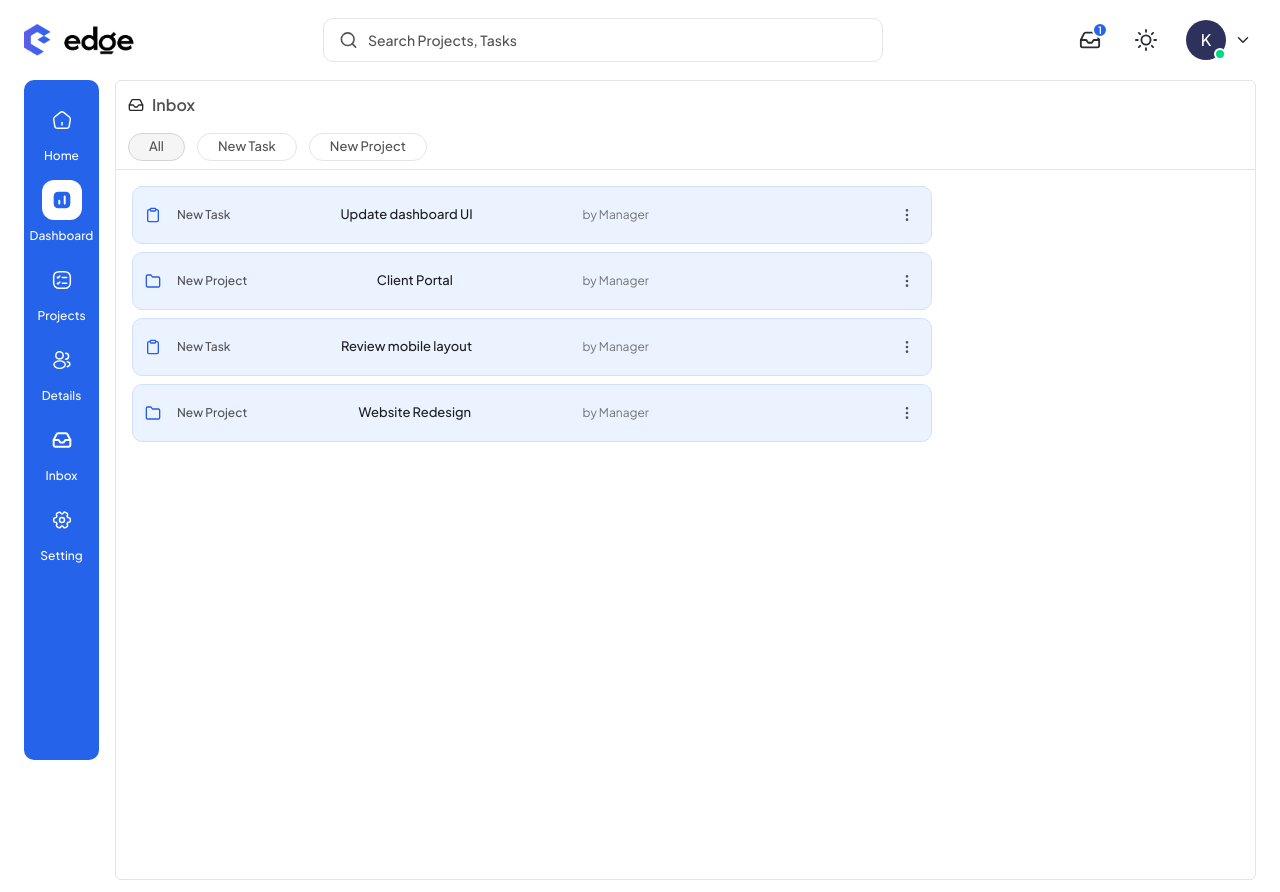
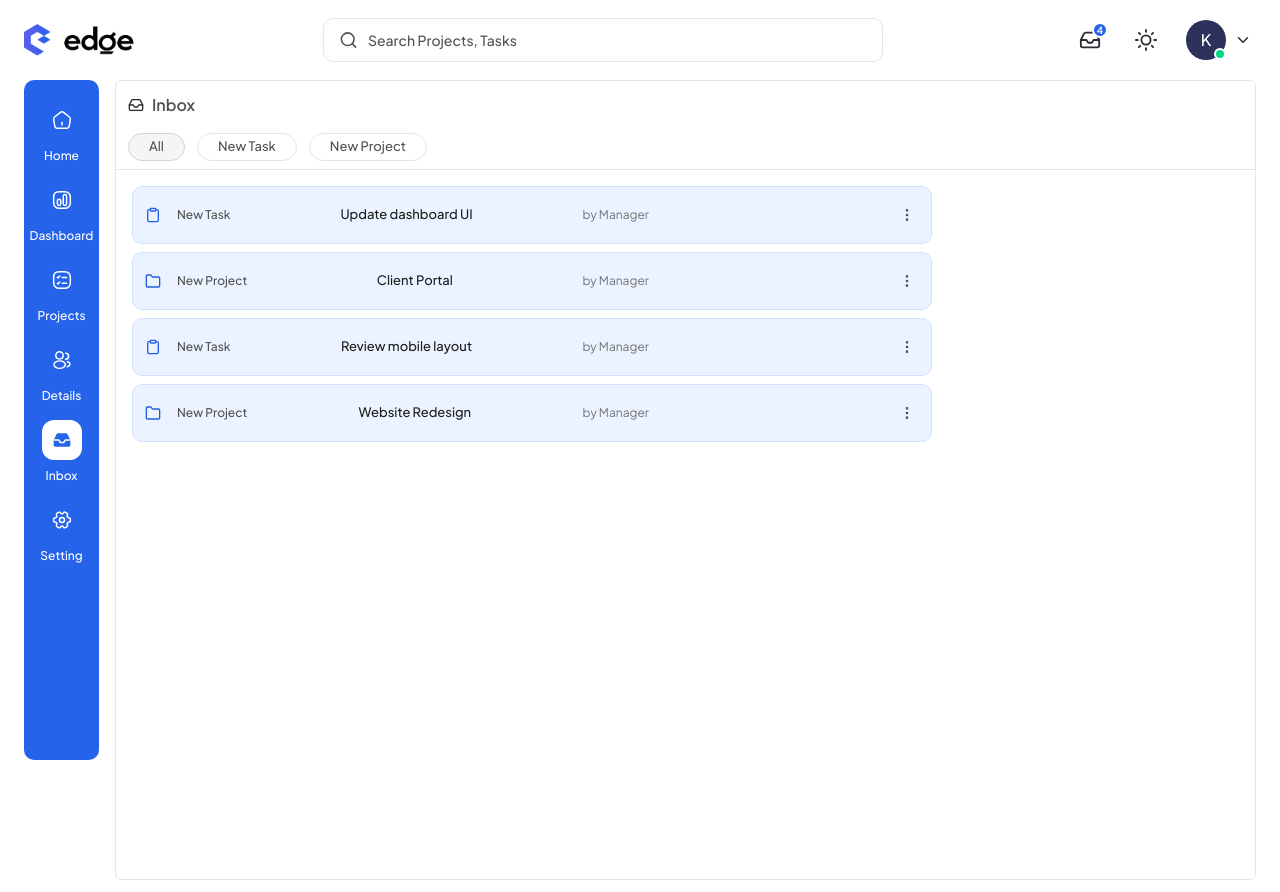
Before and after one commit to Codejourney01/Edge, a React (Vite) app in the folder frontend/: page /managerdashboard/inbox in a window 1280 px wide. Built offline with nearby package versions, Linux system fonts and the light colour scheme.

Commit message:
inbox page

```diff
--- a/frontend/src/components/layout/Dashboardlayout.jsx
+++ b/frontend/src/components/layout/Dashboardlayout.jsx
@@ -4,25 +4,46 @@ import { FiX } from 'react-icons/fi';
 
 import Nav from '@/components/layout/Nav';
 import Sidebar from '@/components/layout/Sidebar';
+import { inboxMessages } from '@/modules/manager/pages/Inbox';
 
 const managerDashboardPath = '/managerdashboard';
 const managerProjectsPath = '/managerdashboard/projects';
+const managerInboxPath = '/managerdashboard/inbox';
 const employeeDashboardPath = '/employeedashboard';
 
 export default function DashboardLayout() {
     const navigate = useNavigate();
     const isProjectsPage = Boolean(useMatch(managerProjectsPath));
-    const isEmployeeDashboard = Boolean(useMatch(employeeDashboardPath));
+    const isInboxPage = Boolean(useMatch(managerInboxPath));
+    const isEmployeeDashboard = Boolean(useMatch(`${employeeDashboardPath}/*`));
+    const showInbox = !isEmployeeDashboard;
 
     const [sidebarOpen, setSidebarOpen] = useState(false);
     const [selectedItem, setSelectedItem] = useState('dashboard');
     const [navHeight, setNavHeight] = useState(0);
+    const [readMessageIds, setReadMessageIds] = useState(() => new Set());
 
-    const activeItem = isProjectsPage ? 'projects' : selectedItem;
+    const unreadCount = inboxMessages.filter(
+        ({ id }) => !readMessageIds.has(id)
+    ).length;
+
+    const activeItem = isInboxPage
+        ? 'inbox'
+        : isProjectsPage
+          ? 'projects'
+          : selectedItem;
 
     const navRef = useRef(null);
     const dialogRef = useRef(null);
     const menuTriggerRef = useRef(null);
+
+    function markAsRead(id) {
+        setReadMessageIds((previousIds) => {
+            if (previousIds.has(id)) return previousIds;
+
+            return new Set([...previousIds, id]);
+        });
+    }
 
     function openSidebar(event) {
         menuTriggerRef.current = event.currentTarget;
@@ -45,6 +66,14 @@ export default function DashboardLayout() {
         if (id === 'projects' && !isEmployeeDashboard) {
             setSelectedItem('dashboard');
             navigate(managerProjectsPath);
+            return;
+        }
+
+        if (id === 'inbox') {
+            if (showInbox) {
+                setSelectedItem('dashboard');
+                navigate(managerInboxPath);
+            }
             return;
         }
 
@@ -111,24 +140,31 @@ export default function DashboardLayout() {
             style={{ '--edge-nav-height': `${navHeight}px` }}
         >
             <div ref={navRef} className="sticky top-0 z-30 shrink-0 bg-white">
-                <Nav sidebarOpen={sidebarOpen} onMenuClick={openSidebar} />
+                <Nav
+                    sidebarOpen={sidebarOpen}
+                    onMenuClick={openSidebar}
+                    onInboxClick={showInbox ? () => selectItem('inbox') : undefined}
+                    inboxCount={unreadCount}
+                />
             </div>
 
             <div className="flex flex-1 items-start gap-3 px-3 pb-3 md:gap-4 md:px-5 xl:px-6 2xl:px-8">
-                {/* Desktop sidebar */}
                 <aside
                     aria-label="Dashboard navigation"
                     className="sticky top-[var(--edge-nav-height)] hidden h-[85vh] max-h-[calc(100dvh_-_var(--edge-nav-height))] w-18.75 shrink-0 overflow-y-auto md:block 2xl:h-[90vh]"
                 >
-                    <Sidebar activeItem={activeItem} onSelect={selectItem} />
+                    <Sidebar
+                        activeItem={activeItem}
+                        onSelect={selectItem}
+                        showInbox={showInbox}
+                    />
                 </aside>
 
                 <main className="min-w-0 flex-1">
-                    <Outlet />
+                    <Outlet context={{ readMessageIds, markAsRead }} />
                 </main>
             </div>
 
-            {/* Mobile sidebar */}
             <dialog
                 ref={dialogRef}
                 id="mobile-sidebar"
@@ -165,7 +201,11 @@ export default function DashboardLayout() {
                     </div>
 
                     <div className="min-h-0 flex-1">
-                        <Sidebar activeItem={activeItem} onSelect={selectItem} />
+                        <Sidebar
+                            activeItem={activeItem}
+                            onSelect={selectItem}
+                            showInbox={showInbox}
+                        />
                     </div>
                 </div>
             </dialog>
--- a/frontend/src/components/layout/Nav.jsx
+++ b/frontend/src/components/layout/Nav.jsx
@@ -1,20 +1,21 @@
-import logo from "../../assets/icons/edgelogo.png";
+import logo from '../../assets/icons/edgelogo.png';
 import {
     FiMenu,
     FiInbox,
     FiSun,
     FiChevronDown,
     FiSearch,
-} from "react-icons/fi";
+} from 'react-icons/fi';
 
 export default function Nav({
     onMenuClick,
+    onInboxClick,
     sidebarOpen = false,
+    inboxCount = 0,
 }) {
     return (
         <header className="w-full bg-white">
             <div className="flex flex-wrap items-center justify-between gap-x-4 gap-y-3 px-3 py-3 md:flex-nowrap md:px-5 md:py-4 xl:px-6 2xl:gap-x-8 2xl:px-8 2xl:py-5">
-        {/* Mobile hamburger and logo */}
                 <div className="flex shrink-0 items-center gap-3 md:gap-0">
                     <button
                         type="button"
@@ -35,7 +36,6 @@ export default function Nav({
                     />
                 </div>
 
-        {/* Search: full-width second row on mobile */}
                 <form
                     role="search"
                     onSubmit={(event) => event.preventDefault()}
@@ -56,22 +56,26 @@ export default function Nav({
                     />
                 </form>
 
-        {/* Inbox, theme and profile */}
                 <div className="flex shrink-0 items-center gap-1 md:gap-3 xl:gap-4 2xl:gap-6">
+                    {onInboxClick && (
                         <button
                             type="button"
-            aria-label="Inbox, 1 unread message"
+                            onClick={onInboxClick}
+                            aria-label={`Inbox, ${inboxCount} unread ${inboxCount === 1 ? 'message' : 'messages'}`}
                             className="relative flex size-10 cursor-pointer items-center justify-center rounded-lg text-[#292D32] hover:bg-gray-100 focus-visible:outline-2 focus-visible:outline-blue-600"
                         >
-            <FiInbox size={22} strokeWidth={2} />
+                            <FiInbox size={22} strokeWidth={2} aria-hidden="true" />
 
+                            {inboxCount > 0 && (
                                 <span
                                     aria-hidden="true"
                                     className="absolute top-0.5 right-0.5 flex min-w-4 items-center justify-center rounded-full border-2 border-white bg-[#2563EB] px-0.5 text-[10px] leading-3 font-semibold text-white"
                                 >
-              1
+                                    {inboxCount}
                                 </span>
+                            )}
                         </button>
+                    )}
 
                     <button
                         type="button"
--- a/frontend/src/components/layout/Sidebar.jsx
+++ b/frontend/src/components/layout/Sidebar.jsx
@@ -1,46 +1,43 @@
-
-
 const homePath =
-  "M8.39172 2.35004L2.61672 6.97504C1.96672 7.4917 1.55006 8.58337 1.69172 9.40004L2.80006 16.0334C3.00006 17.2167 4.13339 18.175 5.33339 18.175H14.6667C15.8584 18.175 17.0001 17.2084 17.2001 16.0334L18.3084 9.40004C18.4417 8.58337 18.0251 7.4917 17.3834 6.97504L11.6084 2.35837C10.7167 1.6417 9.27506 1.6417 8.39172 2.35004Z";
+    'M8.39172 2.35004L2.61672 6.97504C1.96672 7.4917 1.55006 8.58337 1.69172 9.40004L2.80006 16.0334C3.00006 17.2167 4.13339 18.175 5.33339 18.175H14.6667C15.8584 18.175 17.0001 17.2084 17.2001 16.0334L18.3084 9.40004C18.4417 8.58337 18.0251 7.4917 17.3834 6.97504L11.6084 2.35837C10.7167 1.6417 9.27506 1.6417 8.39172 2.35004Z';
 
 const squarePath =
-  "M7.50033 18.3334H12.5003C16.667 18.3334 18.3337 16.6667 18.3337 12.5001V7.50008C18.3337 3.33341 16.667 1.66675 12.5003 1.66675H7.50033C3.33366 1.66675 1.66699 3.33341 1.66699 7.50008V12.5001C1.66699 16.6667 3.33366 18.3334 7.50033 18.3334Z";
+    'M7.50033 18.3334H12.5003C16.667 18.3334 18.3337 16.6667 18.3337 12.5001V7.50008C18.3337 3.33341 16.667 1.66675 12.5003 1.66675H7.50033C3.33366 1.66675 1.66699 3.33341 1.66699 7.50008V12.5001C1.66699 16.6667 3.33366 18.3334 7.50033 18.3334Z';
 
 const inboxPath =
-  "M4.54199 4.25825L1.66699 9.99992V14.9999C1.66699 15.4419 1.84259 15.8659 2.15515 16.1784C2.46771 16.491 2.89163 16.6666 3.33366 16.6666H16.667C17.109 16.6666 17.5329 16.491 17.8455 16.1784C18.1581 15.8659 18.3337 15.4419 18.3337 14.9999V9.99992L15.4587 4.25825C15.3207 3.98057 15.108 3.74689 14.8445 3.58348C14.5809 3.42008 14.2771 3.33342 13.967 3.33325H6.03366C5.72359 3.33342 5.41971 3.42008 5.1562 3.58348C4.89268 3.74689 4.67997 3.98057 4.54199 4.25825Z";
+    'M4.54199 4.25825L1.66699 9.99992V14.9999C1.66699 15.4419 1.84259 15.8659 2.15515 16.1784C2.46771 16.491 2.89163 16.6666 3.33366 16.6666H16.667C17.109 16.6666 17.5329 16.491 17.8455 16.1784C18.1581 15.8659 18.3337 15.4419 18.3337 14.9999V9.99992L15.4587 4.25825C15.3207 3.98057 15.108 3.74689 14.8445 3.58348C14.5809 3.42008 14.2771 3.33342 13.967 3.33325H6.03366C5.72359 3.33342 5.41971 3.42008 5.1562 3.58348C4.89268 3.74689 4.67997 3.98057 4.54199 4.25825Z';
 
 const gearPath =
-  "M1.66699 10.7334V9.26669C1.66699 8.40003 2.37533 7.68336 3.25033 7.68336C4.75866 7.68336 5.37533 6.6167 4.61699 5.30836C4.18366 4.55836 4.44199 3.58336 5.20033 3.15003L6.64199 2.32503C7.30033 1.93336 8.15033 2.1667 8.54199 2.82503L8.63366 2.98336C9.38366 4.2917 10.617 4.2917 11.3753 2.98336L11.467 2.82503C11.8587 2.1667 12.7087 1.93336 13.367 2.32503L14.8087 3.15003C15.567 3.58336 15.8253 4.55836 15.392 5.30836C14.6337 6.6167 15.2503 7.68336 16.7587 7.68336C17.6253 7.68336 18.342 8.39169 18.342 9.26669V10.7334C18.342 11.6 17.6337 12.3167 16.7587 12.3167C15.2503 12.3167 14.6337 13.3834 15.392 14.6917C15.8253 15.45 15.567 16.4167 14.8087 16.85L13.367 17.675C12.7087 18.0667 11.8587 17.8334 11.467 17.175L11.3753 17.0167C10.6253 15.7084 9.39199 15.7084 8.63366 17.0167L8.54199 17.175C8.15033 17.8334 7.30033 18.0667 6.64199 17.675L5.20033 16.85C4.44199 16.4167 4.18366 15.4417 4.61699 14.6917C5.37533 13.3834 4.75866 12.3167 3.25033 12.3167C2.37533 12.3167 1.66699 11.6 1.66699 10.7334Z";
+    'M1.66699 10.7334V9.26669C1.66699 8.40003 2.37533 7.68336 3.25033 7.68336C4.75866 7.68336 5.37533 6.6167 4.61699 5.30836C4.18366 4.55836 4.44199 3.58336 5.20033 3.15003L6.64199 2.32503C7.30033 1.93336 8.15033 2.1667 8.54199 2.82503L8.63366 2.98336C9.38366 4.2917 10.617 4.2917 11.3753 2.98336L11.467 2.82503C11.8587 2.1667 12.7087 1.93336 13.367 2.32503L14.8087 3.15003C15.567 3.58336 15.8253 4.55836 15.392 5.30836C14.6337 6.6167 15.2503 7.68336 16.7587 7.68336C17.6253 7.68336 18.342 8.39169 18.342 9.26669V10.7334C18.342 11.6 17.6337 12.3167 16.7587 12.3167C15.2503 12.3167 14.6337 13.3834 15.392 14.6917C15.8253 15.45 15.567 16.4167 14.8087 16.85L13.367 17.675C12.7087 18.0667 11.8587 17.8334 11.467 17.175L11.3753 17.0167C10.6253 15.7084 9.39199 15.7084 8.63366 17.0167L8.54199 17.175C8.15033 17.8334 7.30033 18.0667 6.64199 17.675L5.20033 16.85C4.44199 16.4167 4.18366 15.4417 4.61699 14.6917C5.37533 13.3834 4.75866 12.3167 3.25033 12.3167C2.37533 12.3167 1.66699 11.6 1.66699 10.7334Z';
 
 const profilePaths = [
-  "M7.63314 9.05841C7.5498 9.05008 7.4498 9.05008 7.35814 9.05841C5.3748 8.99175 3.7998 7.36675 3.7998 5.36675C3.7998 3.32508 5.4498 1.66675 7.4998 1.66675C9.54147 1.66675 11.1998 3.32508 11.1998 5.36675C11.1915 7.36675 9.61647 8.99175 7.63314 9.05841Z",
-  "M13.6747 3.33325C15.2914 3.33325 16.5914 4.64159 16.5914 6.24992C16.5914 7.82492 15.3414 9.10825 13.7831 9.16659C13.7164 9.15825 13.6414 9.15825 13.5664 9.16659",
-  "M3.4666 12.1333C1.44993 13.4833 1.44993 15.6833 3.4666 17.0249C5.75827 18.5583 9.5166 18.5583 11.8083 17.0249C13.8249 15.6749 13.8249 13.4749 11.8083 12.1333C9.52494 10.6083 5.7666 10.6083 3.4666 12.1333Z",
-  "M15.2832 16.6667C15.8832 16.5417 16.4499 16.3001 16.9165 15.9417C18.2165 14.9667 18.2165 13.3584 16.9165 12.3834C16.4582 12.0334 15.8999 11.8001 15.3082 11.6667",
+    'M7.63314 9.05841C7.5498 9.05008 7.4498 9.05008 7.35814 9.05841C5.3748 8.99175 3.7998 7.36675 3.7998 5.36675C3.7998 3.32508 5.4498 1.66675 7.4998 1.66675C9.54147 1.66675 11.1998 3.32508 11.1998 5.36675C11.1915 7.36675 9.61647 8.99175 7.63314 9.05841Z',
+    'M13.6747 3.33325C15.2914 3.33325 16.5914 4.64159 16.5914 6.24992C16.5914 7.82492 15.3414 9.10825 13.7831 9.16659C13.7164 9.15825 13.6414 9.15825 13.5664 9.16659',
+    'M3.4666 12.1333C1.44993 13.4833 1.44993 15.6833 3.4666 17.0249C5.75827 18.5583 9.5166 18.5583 11.8083 17.0249C13.8249 15.6749 13.8249 13.4749 11.8083 12.1333C9.52494 10.6083 5.7666 10.6083 3.4666 12.1333Z',
+    'M15.2832 16.6667C15.8832 16.5417 16.4499 16.3001 16.9165 15.9417C18.2165 14.9667 18.2165 13.3584 16.9165 12.3834C16.4582 12.0334 15.8999 11.8001 15.3082 11.6667',
 ];
 
 const projectLines = [
-  "M10.3086 7.3999H14.6836",
-  "M5.31641 7.3999L5.94141 8.0249L7.81641 6.1499",
-  "M10.3086 13.2334H14.6836",
-  "M5.31641 13.2334L5.94141 13.8584L7.81641 11.9834",
+    'M10.3086 7.3999H14.6836',
+    'M5.31641 7.3999L5.94141 8.0249L7.81641 6.1499',
+    'M10.3086 13.2334H14.6836',
+    'M5.31641 13.2334L5.94141 13.8584L7.81641 11.9834',
 ];
 
 const menuItems = [
-  { id: "home", label: "Home" },
-  { id: "dashboard", label: "Dashboard" },
-  { id: "projects", label: "Projects" },
-  { id: "details", label: "Details" },
-  { id: "inbox", label: "Inbox" },
-  { id: "setting", label: "Setting" },
+    { id: 'home', label: 'Home' },
+    { id: 'dashboard', label: 'Dashboard' },
+    { id: 'projects', label: 'Projects' },
+    { id: 'details', label: 'Details' },
+    { id: 'inbox', label: 'Inbox' },
+    { id: 'setting', label: 'Setting' },
 ];
 
-// Shared helper inside this same file.
 function SidebarIcon({ name, active }) {
     let content;
 
     switch (name) {
-    case "home":
+        case 'home':
             content = active ? (
                 <path
                     fill="currentColor"
@@ -56,7 +53,7 @@ function SidebarIcon({ name, active }) {
             );
             break;
 
-    case "dashboard":
+        case 'dashboard':
             content = active ? (
                 <g transform="scale(0.833333)">
                     <path
@@ -74,47 +71,41 @@ function SidebarIcon({ name, active }) {
             );
             break;
 
-    case "projects":
+        case 'projects':
             content = (
                 <>
                     <path
                         d={squarePath}
-            fill={active ? "currentColor" : "none"}
-            stroke={active ? "none" : "currentColor"}
+                        fill={active ? 'currentColor' : 'none'}
+                        stroke={active ? 'none' : 'currentColor'}
                     />
 
-          <g stroke={active ? "white" : "currentColor"}>
-            {projectLines.map((path, index) => (
-              <path key={index} d={path} />
+                    <g stroke={active ? 'white' : 'currentColor'}>
+                        {projectLines.map((path) => (
+                            <path key={path} d={path} />
                         ))}
                     </g>
                 </>
             );
             break;
 
-    case "details":
+        case 'details':
             content = active ? (
-        <>
                 <g fill="currentColor" stroke="none">
                     <path d={profilePaths[0]} />
                     <path d={profilePaths[2]} />
-
-            {/* Filled second person */}
                     <path d="M13.4 3.333C15.2 3.333 16.592 4.642 16.592 6.25C16.592 7.825 15.342 9.108 13.783 9.167H13.4C14.15 7.4 14.15 5.1 13.4 3.333Z" />
                     <path d="M14.5 11.45C15.4 11.5 16.25 11.86 16.917 12.383C18.217 13.358 18.217 14.967 16.917 15.942C16.25 16.45 15.4 16.75 14.5 16.85C15.6 15.15 15.6 13.15 14.5 11.45Z" />
                 </g>
-        </>
             ) : (
-        profilePaths.map((path, index) => <path key={index} d={path} />)
+                profilePaths.map((path) => <path key={path} d={path} />)
             );
             break;
 
-    case "inbox":
+        case 'inbox':
             content = active ? (
                 <>
                     <path d={inboxPath} fill="currentColor" stroke="none" />
-
-          {/* White tray detail keeps the filled icon readable */}
                     <path
                         d="M2.5 10H6.667L8.333 12.5H11.667L13.333 10H17.5"
                         stroke="white"
@@ -129,7 +120,7 @@ function SidebarIcon({ name, active }) {
             );
             break;
 
-    case "setting":
+        case 'setting':
             content = active ? (
                 <path
                     fill="currentColor"
@@ -167,12 +158,17 @@ function SidebarIcon({ name, active }) {
 }
 
 export default function Sidebar({
-  activeItem = "dashboard",
+    activeItem = 'dashboard',
     onSelect,
+    showInbox = true,
 }) {
+    const visibleMenuItems = showInbox
+        ? menuItems
+        : menuItems.filter((item) => item.id !== 'inbox');
+
     return (
         <div className="flex h-full w-full flex-col items-center gap-3 overflow-y-auto rounded-[10px] bg-[#2563EB] py-5 md:gap-4">
-      {menuItems.map((item) => {
+            {visibleMenuItems.map((item) => {
                 const isActive = activeItem === item.id;
 
                 return (
@@ -183,15 +179,15 @@ export default function Sidebar({
                         aria-pressed={isActive}
                         className={`group flex w-[90%] shrink-0 cursor-pointer items-center justify-start gap-3 rounded-[10px] px-3 py-3 transition-colors focus-visible:outline-2 focus-visible:outline-offset-2 focus-visible:outline-white md:w-full md:flex-col md:justify-center md:gap-2 md:rounded-none md:p-0 ${
                             isActive
-                ? "bg-white text-[#2563EB] md:bg-transparent md:text-white"
-                : "text-white hover:bg-white/15 md:hover:bg-transparent"
+                                ? 'bg-white text-[#2563EB] md:bg-transparent md:text-white'
+                                : 'text-white hover:bg-white/15 md:hover:bg-transparent'
                         }`}
                     >
                         <span
                             className={`flex size-7 shrink-0 items-center justify-center rounded-[12px] transition-colors md:size-10 ${
                                 isActive
-                  ? "text-[#2563EB] md:bg-white"
-                  : "text-white md:group-hover:bg-white/15"
+                                    ? 'text-[#2563EB] md:bg-white'
+                                    : 'text-white md:group-hover:bg-white/15'
                             }`}
                         >
                             <SidebarIcon name={item.id} active={isActive} />
--- a/frontend/src/modules/manager/pages/Inbox.jsx
+++ b/frontend/src/modules/manager/pages/Inbox.jsx
@@ -4,7 +4,7 @@ import { FiInbox } from 'react-icons/fi';
 import inboxempty from '../../../assets/icons/inboxempty.png';
 import Inboxmessage from '../components/inbox/Inboxmessage';
 
-const inboxMessages = [
+ export const inboxMessages = [
     {
         id: 1,
         type: 'New Task',
```
Lines whose indentation alone changed are shown as unchanged.
